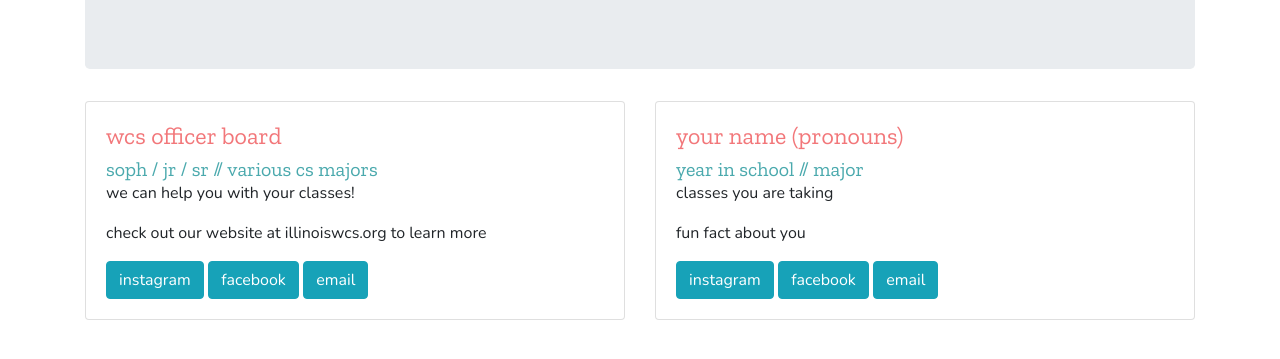
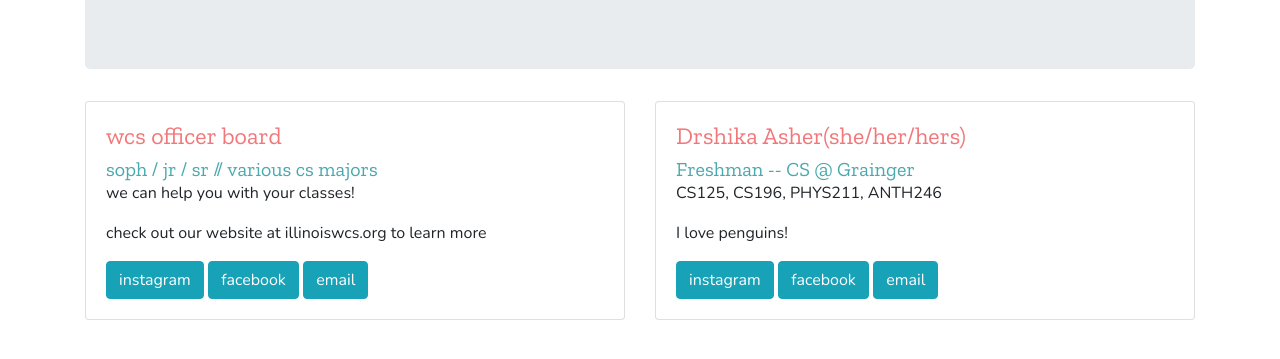
Before and after one commit to zjy-mandy/git-gud, a plain HTML site: page index.html in a window 1280 px wide. Shown: the part 203-562 px from the top of the page. Drawn offline with nearby package versions, Linux system fonts and the light colour scheme.

Commit message:
this is my commit

```diff
--- a/index.html
+++ b/index.html
@@ -37,13 +37,13 @@
 			<div class="card">
 				<div class="card-body">
 					<!-- start editing here -->
-					<h4 class="card-title">your name (pronouns) <!-- TODO: edit this --></h4>
-					<h5 class="card-subtitle">year in school // major <!-- TODO: edit this --></h5>
-					<p class="card-text">classes you are taking <!-- TODO: edit this --></p>
-					<p class="card-text">fun fact about you <!-- TODO: edit this --></p>
-					<!-- TODO: edit this --> <a href="https://www.instagram.com/YOUR USERNAME HERE" target="_blank" class="btn btn-info">instagram</a>
-					<!-- TODO: edit this --> <a href="https://www.facebook.com/YOUR USERNAME HERE" target="_blank" class="btn btn-info">facebook</a>
-					<!-- TODO: edit this --> <a href="mailto:YOUR NETID HERE@illinois.edu" target="_blank" class="btn btn-info">email</a>
+					<h4 class="card-title">Drshika Asher(she/her/hers) <!-- TODO: edit this --></h4>
+					<h5 class="card-subtitle">Freshman -- CS @ Grainger <!-- TODO: edit this --></h5>
+					<p class="card-text">CS125, CS196, PHYS211, ANTH246<!-- TODO: edit this --></p>
+					<p class="card-text">I love penguins! <!-- TODO: edit this --></p>
+					<!-- TODO: edit this --> <a href="https://www.instagram.com/drsxhi" target="_blank" class="btn btn-info">instagram</a>
+					<!-- TODO: edit this --> <a href="https://www.facebook.com/drshikaasher" target="_blank" class="btn btn-info">facebook</a>
+					<!-- TODO: edit this --> <a href="mailto:drshika2@illinois.edu" target="_blank" class="btn btn-info">email</a>
 					<!-- stop editing here -->
 				</div>
 			</div>
```
